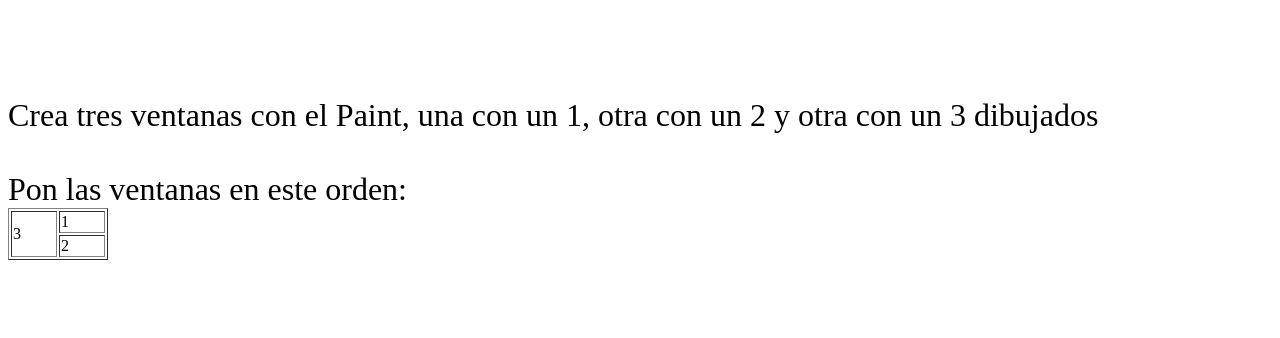
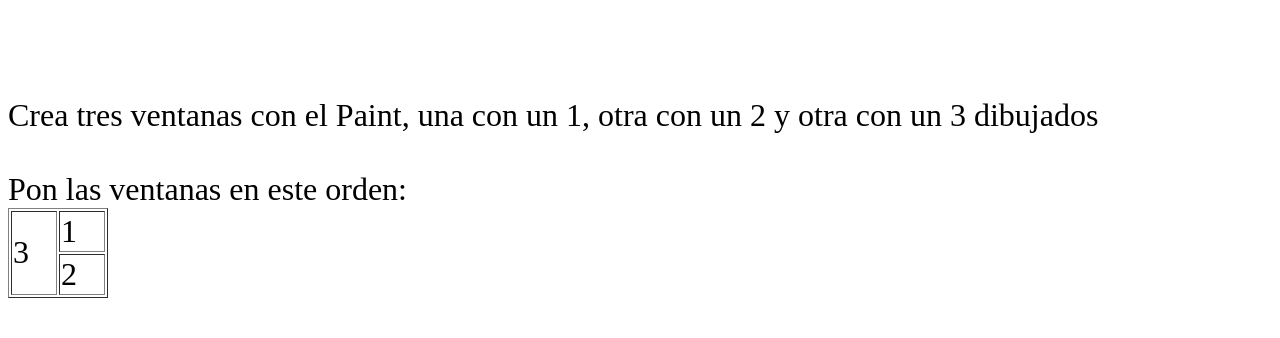
Before and after one commit to marcesquerra/learning-exercise, a plain HTML site: page index.html in a window 1280 px wide. Shown: the part 102-440 px from the top of the page. Drawn offline with Linux system fonts and the light colour scheme.

Commit message:
New commit

```diff
--- a/index.html
+++ b/index.html
@@ -50,6 +50,9 @@
     }
 
   </script>
+  <style>
+    td {font-size: 2em}
+  </style>
 </head>
 
 <body style="font-size: 2em">
```
